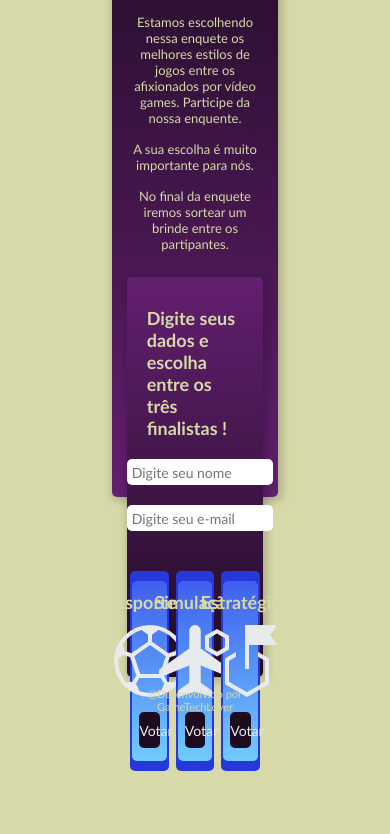
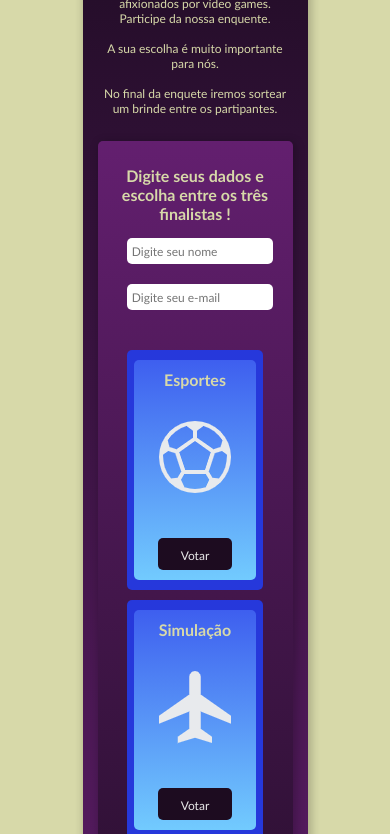
Before and after one commit to wlricardo/bootcamp-devjr-trabalho-2, a plain HTML site: page index.html in a window 390 px wide. Shown: the part 143-977 px from the top of the page. Before the commit the page ends 914 px from the top, so only its background shows below. Drawn offline with Linux system fonts and the light colour scheme.

Commit message:
closes #7 - Fazendo o projeto responsivo

```diff
--- a/styles.css
+++ b/styles.css
@@ -151,7 +151,7 @@ button {
 }
 
 button:hover {
-  background-color: #631f6f;
+  background-color: #3e5fef;
   box-shadow: 0 0 10px #1d0c20;
 }
 
@@ -162,3 +162,76 @@ button:hover {
   font-size: 11px;
   margin-top: 10px;
 }
+
+@media (max-width: 620px) {
+  .container {
+    width: 50%;
+    height: auto;
+  }
+
+  .header-title {
+    font-size: 22px;
+    text-align: center;
+  }
+
+  .selection {
+    height: auto;
+  }
+
+  .selection-title {
+    font-size: 16px;
+    padding: 15px;
+    text-align: center;
+  }
+
+  .user-info {
+    width: 70%;
+  }
+
+  input {
+    font-size: 12px;
+    font-weight: lighter;
+    border-radius: 5px;
+  }
+
+  .options {
+    height: auto;
+    align-items: center;
+    flex-direction: column;
+  }
+
+  .options-card {
+    margin-bottom: 10px;
+    width: 70%;
+    height: 240px;
+    background-color: #2638db;
+    border-radius: 5px;
+  }
+
+  .sports,
+  .simulation,
+  .strategy {
+    width: 90%;
+    height: 220px;
+    margin: 10px;
+    padding-bottom: 5px;
+  }
+
+  h2 {
+    font-size: 16px;
+  }
+
+  .img-group {
+    margin-top: 20px;
+    margin-bottom: 30px;
+  }
+
+  button {
+    width: 60%;
+    font-size: 0.75rem;
+  }
+
+  p {
+    font-size: 12px;
+  }
+}
```
Also changed, not shown: img/flight_20dp_E8EAED_FILL0_wght200_GRAD0_opsz20.svg (deleted).
